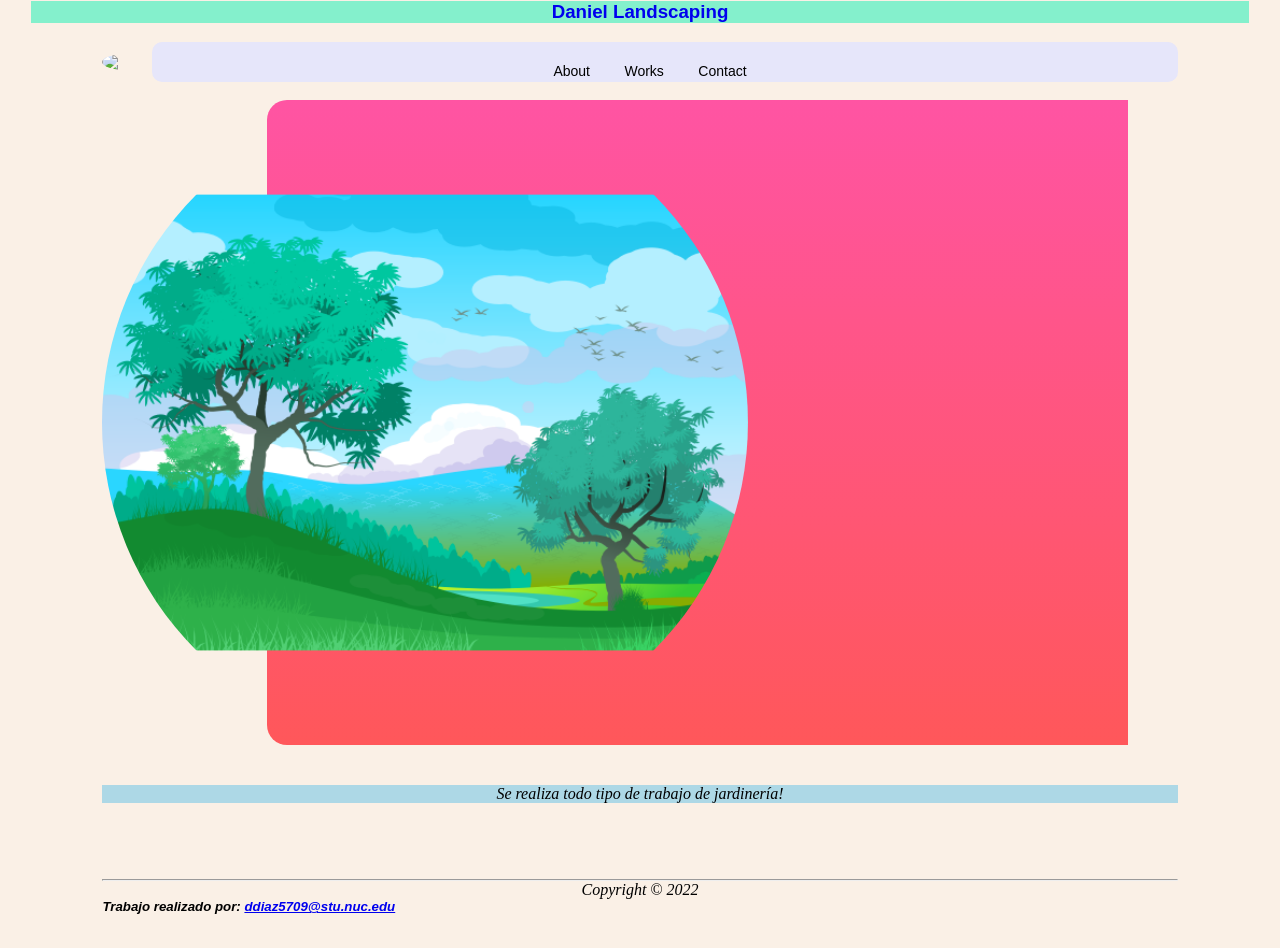
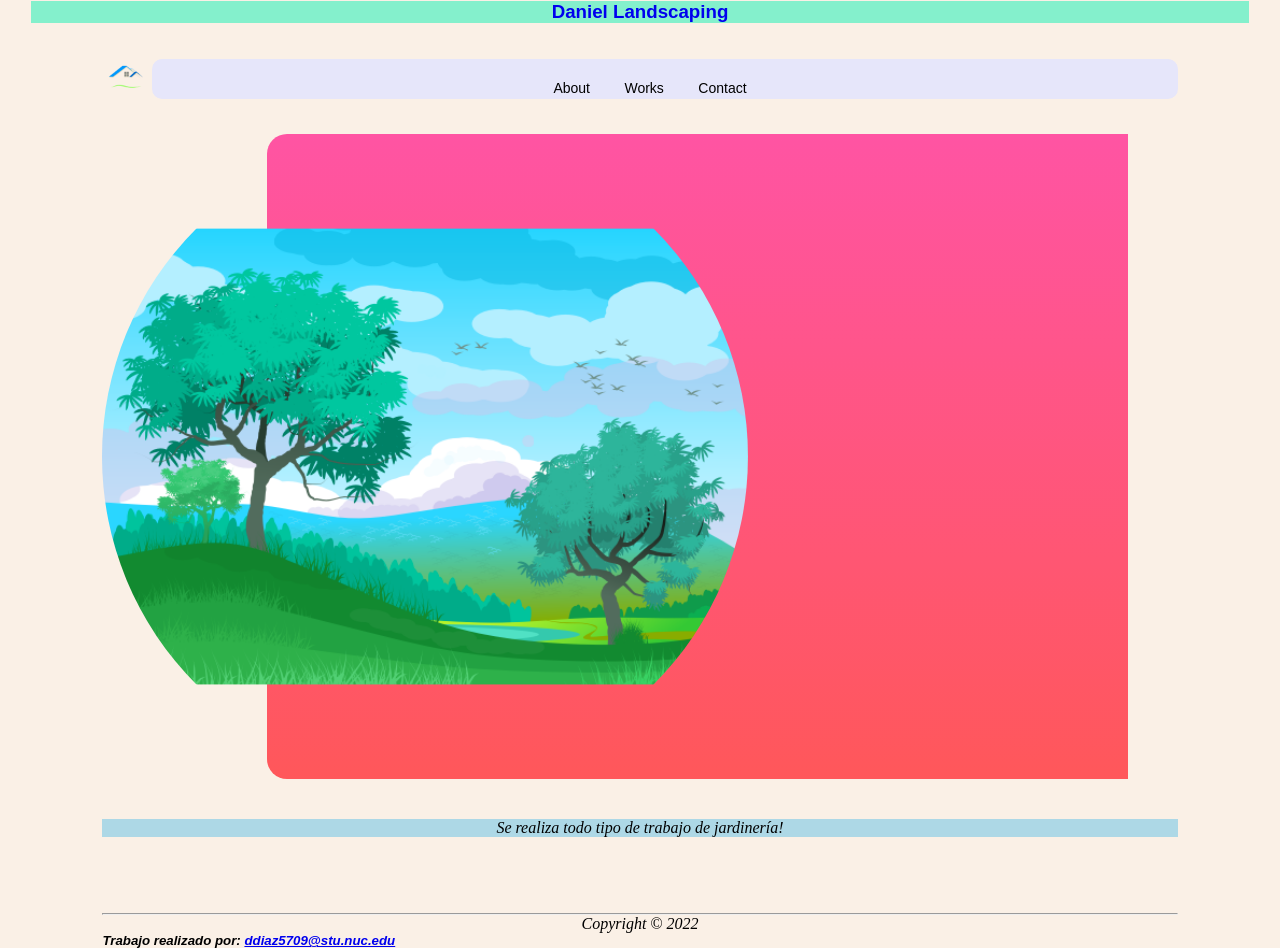
Before and after one commit to DiazGomez/FinalProyect, a plain HTML site: page index.html in a window 1280 px wide. Before the commit the page ends 914 px from the top, so only its background shows below. Drawn offline with Linux system fonts and the light colour scheme; the site is published under a folder, as on GitHub Pages, so addresses that start at the root find nothing.

Commit message:
Update index.html

```diff
--- a/index.html
+++ b/index.html
@@ -15,7 +15,7 @@
 
       <div class="container">
          <div class="navbar">
-         <img src="/MyProjects/Proyecto Final/SiteImage/house.png" class="logo"/>
+         <img src="MyProjects/Proyecto Final/SiteImage/house.png" class="logo"/>
       <nav>
       <ul id="menulist">
          <li><a href="MyProjects/Proyecto Final/Daniel Landscaping/Home/About/Employees/Careers/About.html">About</a></li>
```
